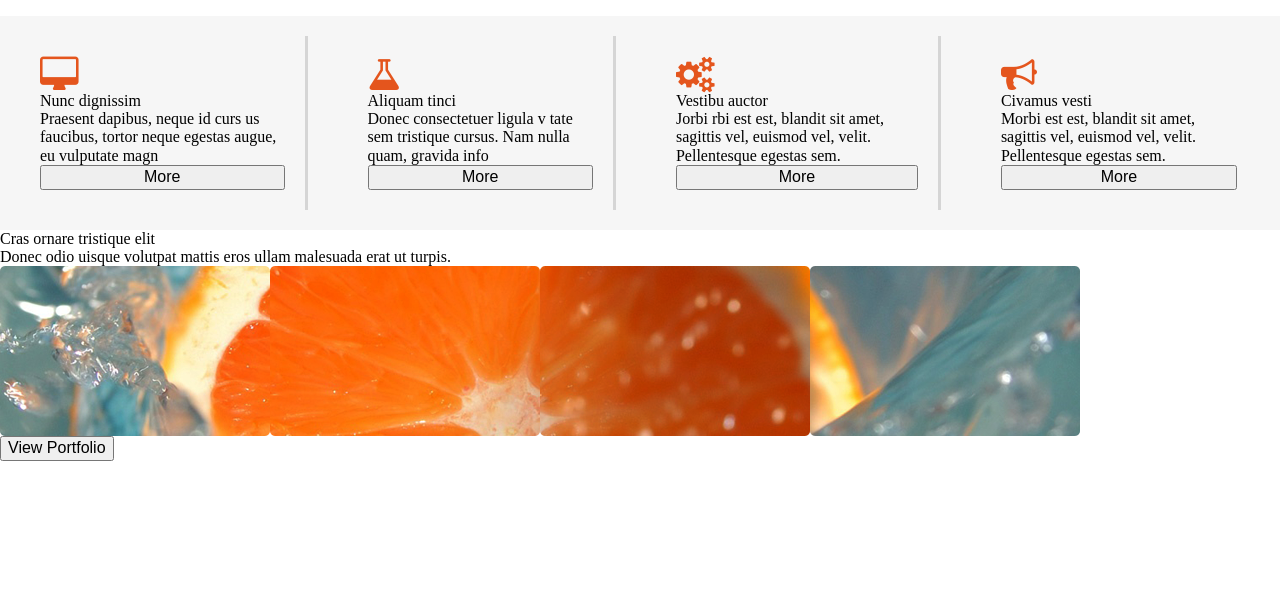
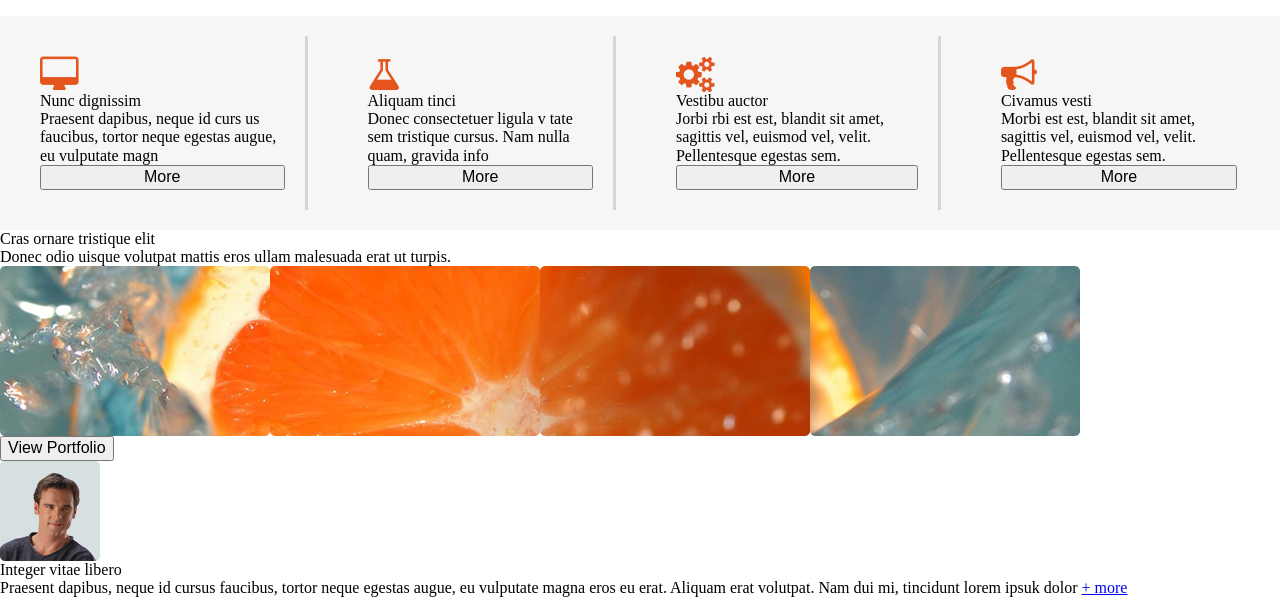
Before and after one commit to YauhenIhnatsyeu/SiteTutorial, a plain HTML site: page index.html in a window 1280 px wide. Shown: the part 473-1071 px from the top of the page. Before the commit the page ends 934 px from the top, so only its background shows below. Drawn offline with Linux system fonts and the light colour scheme; files whose address does not match are found by name.

Commit message:
Complemented people structure.

```diff
--- a/index.html
+++ b/index.html
@@ -105,7 +105,6 @@
                             <span class="portfolio__primary-title">Cras ornare tristique elit</span>
                             <span class="portfolio__secondary-title">Donec odio uisque volutpat mattis eros ullam malesuada erat ut turpis.</span>
                         </div>
-
                         <div class="portfolio__controls">
 
                         </div>
@@ -120,15 +119,13 @@
                 </div>
                 <div class="people">
                     <div class="people__inner-container">
-                        <div class="people__photo-container">
-                            <div class="people__background"></div>
-                            <img class="people__photo" src="" alt="">
-                        </div>
+                        <img class="people__photo" src="images/people-1.png" alt="">
                         <div class="people__info-container">
-                            <span class="people__title"></div>
+                            <span class="people__title">Integer vitae libero</div>
                             <div class="people__discription-container">
-                                <span class="people__discription"></span>
-                                <a class="people__link" href="#"></a>
+                                <span class="people__discription">Praesent dapibus, neque id cursus faucibus, tortor neque egestas augue, eu vulputate magna eros eu erat.
+                                    Aliquam erat volutpat. Nam dui mi, tincidunt lorem ipsuk dolor </span>
+                                <a class="people__link" href="#">+ more</a>
                             </div>
                         </div>
                     </div>
```
Also changed, not shown: images/people-1.png (added), images/people-2.png (added), images/people-3.png (added), images/people-4.png (added), img bg.png (added), mockup.png (deleted).
